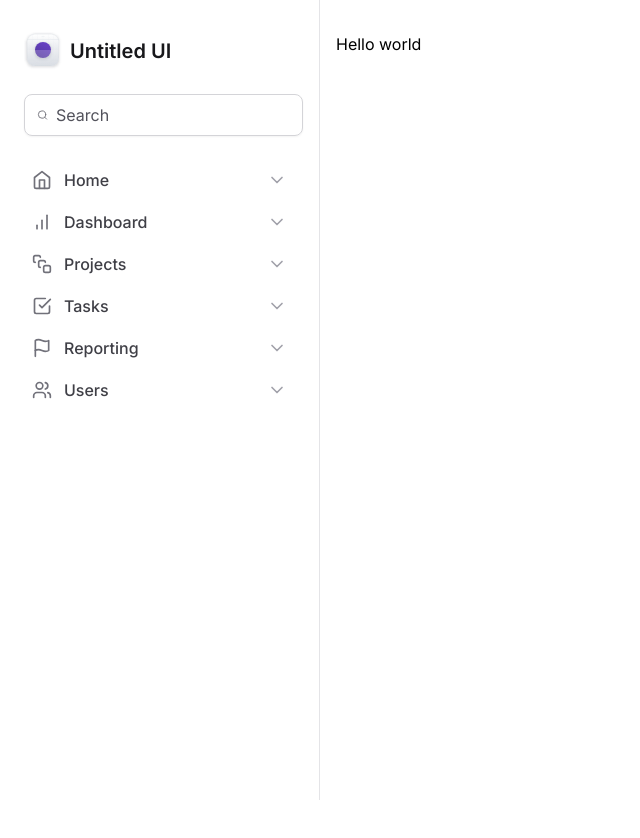
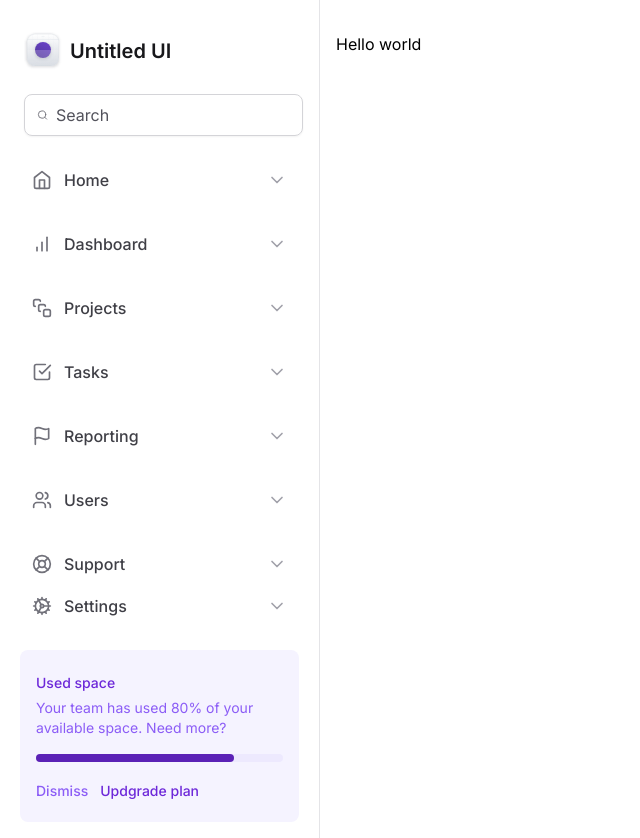
Before and after one commit to RenanFachin/RS_MasterizandoTailwindCSS, a Next.js app: page / in a window 1280 px wide. Shown: the top 838 px of the page, without its empty margins (0-640 px from the left). Before the commit the page ends 800 px from the top, so only its background shows below. Built offline with nearby package versions, Linux system fonts and the light colour scheme.

Commit message:
Cria componente de usedSpaceWidget

```diff
--- a/src/app/components/Sidebar/MainNavigation/index.tsx
+++ /dev/null
@@ -1,22 +0,0 @@
-import {
-  Home,
-  BarChart,
-  SquareStack,
-  CheckSquare,
-  Flag,
-  Users,
-} from 'lucide-react'
-import { NavItem } from './NavItem'
-
-export function MainNavigation() {
-  return (
-    <nav className="space-y-0.5">
-      <NavItem icon={Home} title="Home" />
-      <NavItem icon={BarChart} title="Dashboard" />
-      <NavItem icon={SquareStack} title="Projects" />
-      <NavItem icon={CheckSquare} title="Tasks" />
-      <NavItem icon={Flag} title="Reporting" />
-      <NavItem icon={Users} title="Users" />
-    </nav>
-  )
-}
--- /dev/null
+++ b/src/app/components/Sidebar/UsedSpaceWidget.tsx
@@ -0,0 +1,35 @@
+export function UsedSpaceWidget() {
+  return (
+    <div className="flex flex-col gap-4 rounded-lg bg-violet-50 px-4 py-5">
+      <div className="space-y-1">
+        <span className="text-sm/5 font-medium text-violet-700">
+          Used space
+        </span>
+
+        <p className="text-sm/5 text-violet-500">
+          Your team has used 80% of your available space. Need more?
+        </p>
+      </div>
+
+      <div className="h-2 rounded-full bg-violet-100">
+        <div className="h-2 w-4/5 rounded-full bg-violet-800"></div>
+      </div>
+
+      <div className="space-x-3">
+        <button
+          type="button"
+          className="text-sm font-medium text-violet-500 hover:text-violet-600"
+        >
+          Dismiss
+        </button>
+
+        <button
+          type="button"
+          className="text-sm font-medium text-violet-700 hover:text-violet-800"
+        >
+          Updgrade plan
+        </button>
+      </div>
+    </div>
+  )
+}
--- a/src/app/components/Sidebar/index.tsx
+++ b/src/app/components/Sidebar/index.tsx
@@ -1,10 +1,22 @@
 import { Logo } from './Logo'
-import { Search } from 'lucide-react'
-import { MainNavigation } from './MainNavigation'
+import {
+  Home,
+  BarChart,
+  SquareStack,
+  CheckSquare,
+  Flag,
+  Search,
+  Users,
+  LifeBuoy,
+  Cog,
+} from 'lucide-react'
+
+import { NavItem } from './NavItem'
+import { UsedSpaceWidget } from './UsedSpaceWidget'
 
 export function Sidebar() {
   return (
-    <aside className="space-y-6 border-r border-zinc-200 px-5 py-8">
+    <aside className="flex flex-col gap-6 border-r border-zinc-200 px-5 py-8">
       <Logo />
 
       <div className="mx-1 flex w-full items-center gap-2 rounded-lg border border-zinc-300 px-3 py-2 shadow-sm">
@@ -16,7 +28,21 @@
         />
       </div>
 
-      <MainNavigation />
+      <NavItem icon={Home} title="Home" />
+      <NavItem icon={BarChart} title="Dashboard" />
+      <NavItem icon={SquareStack} title="Projects" />
+      <NavItem icon={CheckSquare} title="Tasks" />
+      <NavItem icon={Flag} title="Reporting" />
+      <NavItem icon={Users} title="Users" />
+
+      <div className="mt-auto flex flex-col gap-6">
+        <nav className="space-y-0.5">
+          <NavItem title="Support" icon={LifeBuoy} />
+          <NavItem title="Settings" icon={Cog} />
+        </nav>
+
+        <UsedSpaceWidget />
+      </div>
     </aside>
   )
 }
```
Also changed, not shown: src/app/components/Sidebar/NavItem.tsx (renamed from src/app/components/Sidebar/MainNavigation/NavItem.tsx).
